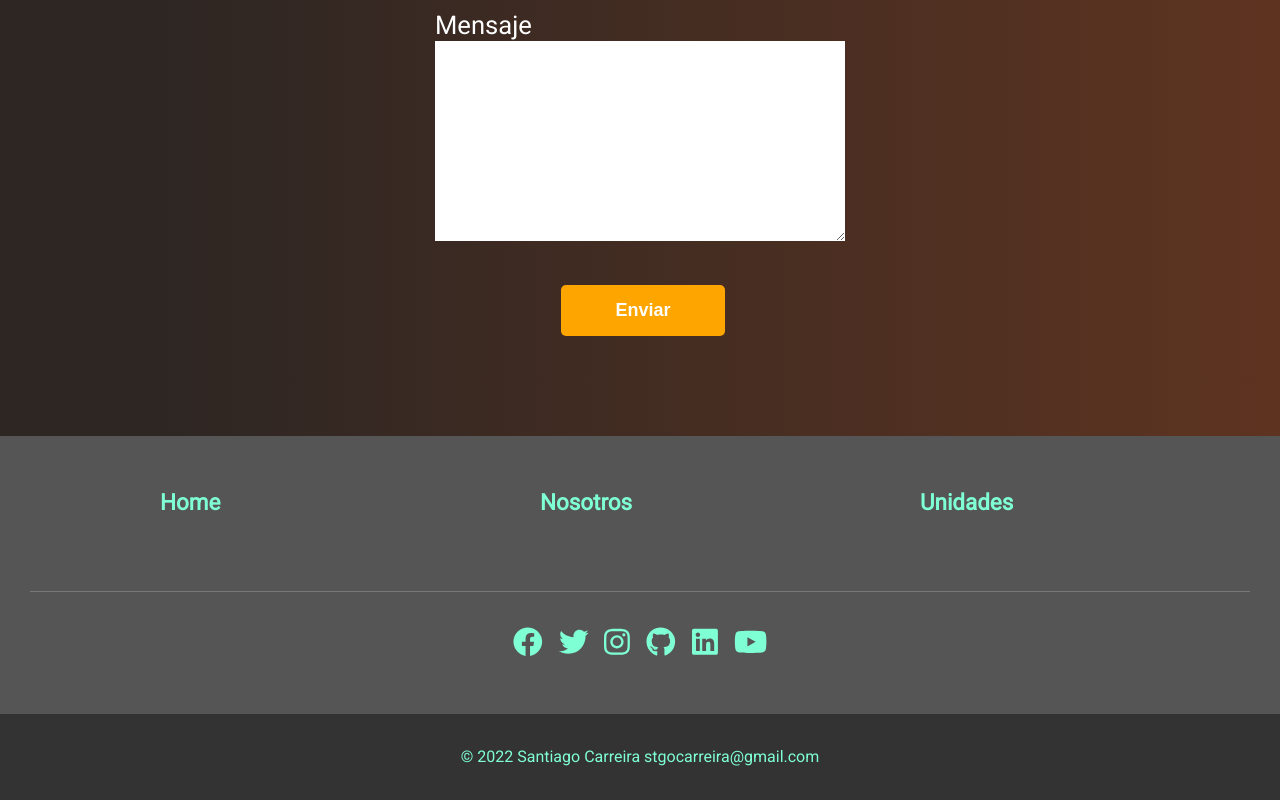
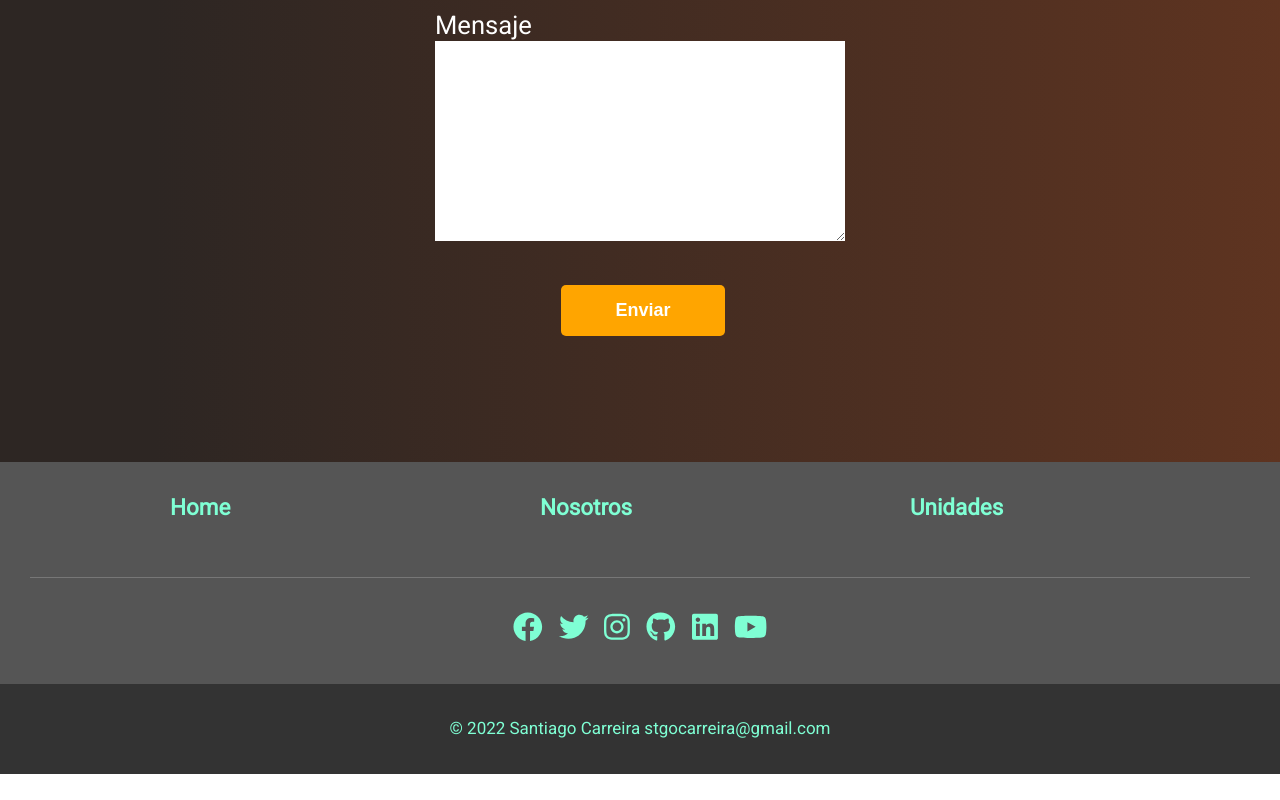
Before and after one commit to Santiago65/TpCaC, a plain HTML site: page contacto.html in a window 1280 px wide. Shown: the part 635-1435 px from the top of the page. After the commit the page ends 1409 px from the top, so only its background shows below. Drawn offline with Linux system fonts and the light colour scheme.

Commit message:
Update estilos.css

```diff
--- a/css/estilos.css
+++ b/css/estilos.css
@@ -101,6 +101,7 @@ footer {
     background-color: #555;
     color: #bbb;
     line-height: 1.5;
+    margin: 1em 0em 0em 0em;
 }
 footer a {
     text-decoration: none;
@@ -111,8 +112,8 @@ a:hover {
 }
 .ft-title {
     color: rgb(134, 25, 25);
-    font-family: ’Merriweather’, serif;
-    font-size: 1.375rem;
+    /* font-family: ’Merriweather’, serif; */
+    /* font-size: 1.375rem; */
     padding-bottom: 0.625rem;
 }
 body {
@@ -129,11 +130,11 @@ body {
     flex-wrap: wrap;
 }
 .ft-main-item {
-    padding: 1.25rem;
+    padding: 0;
     min-width: 12.5rem /*200px*/;
 }
 .ft-social {
-    padding: 0 1.875rem 1rem;
+    padding: 0 1.875rem 0rem
 }
 .ft-social-list {
     display: flex;
@@ -173,7 +174,7 @@ b{
 p.nomb, a.mail{
     color: aquamarine;
     text-align: center;
-    font-size: 1rem;
+    font-size: 17px
 }
 li a{
     color: aquamarine;
```
